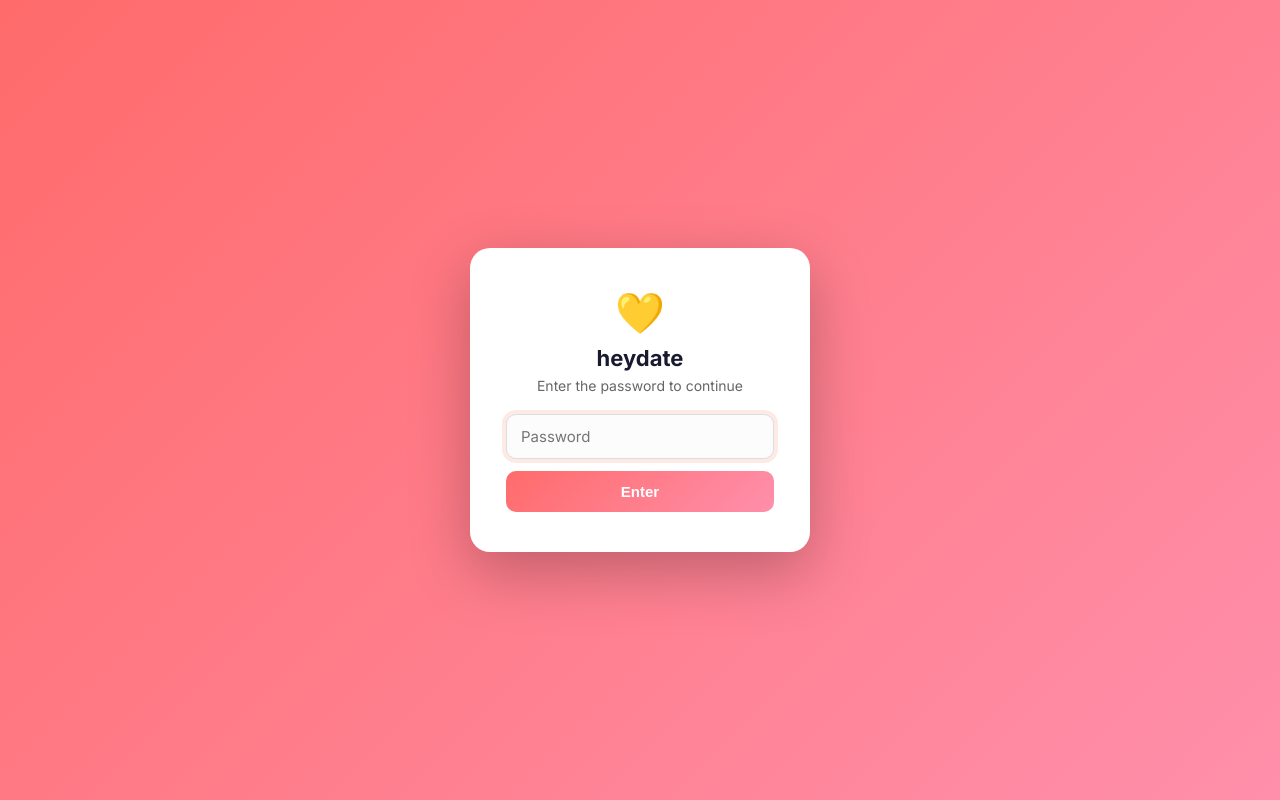
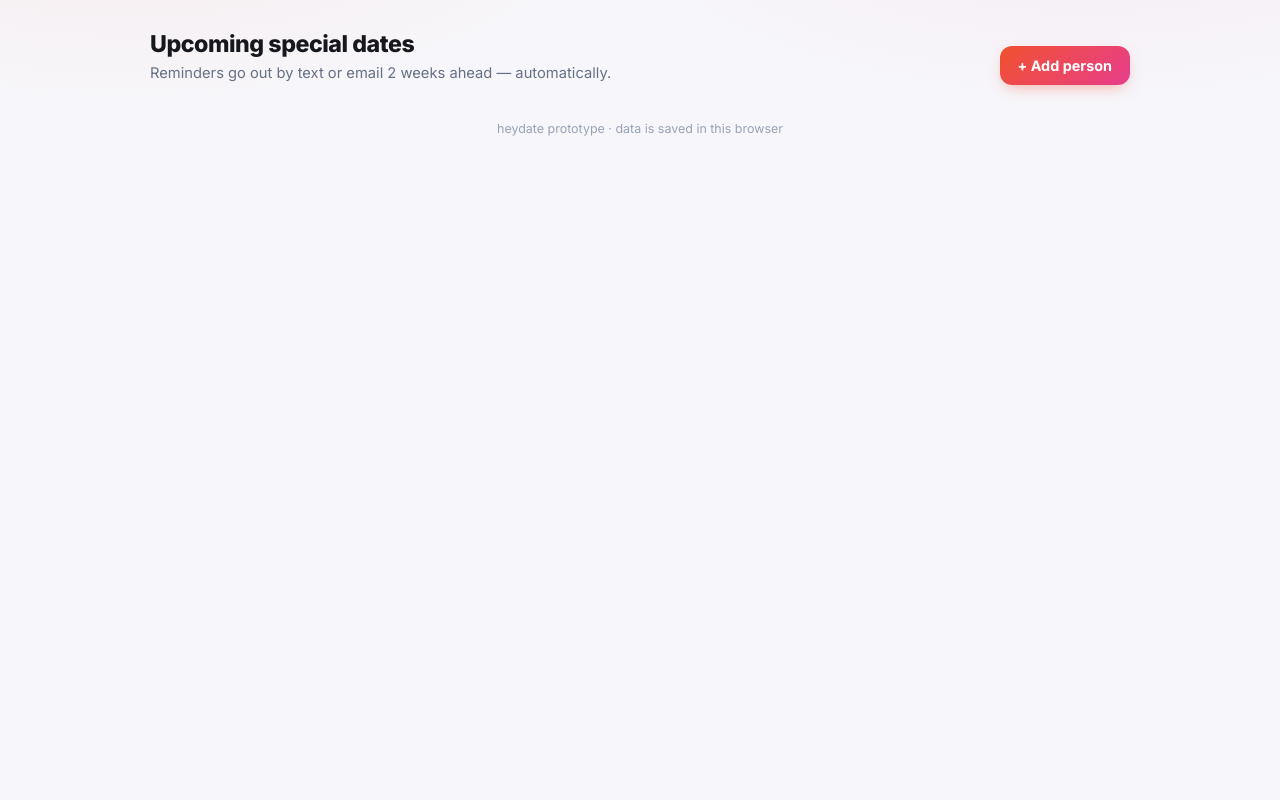
Before and after one commit to noobmaster6967/Heydate-Idea, a plain HTML site: page index.html in a window 1280 px wide. Drawn offline with Linux system fonts and the light colour scheme.

Commit message:
Remove password gate from index.html

```diff
--- a/index.html
+++ b/index.html
@@ -168,49 +168,7 @@
 </style>
 </head>
 <body>
-  <!-- ===== heydate password gate (paste right after <body>) ===== -->
-<div id="hd-gate" style="position:fixed;inset:0;z-index:99999;background:linear-gradient(135deg,#ff6b6b,#ff8fab);display:flex;align-items:center;justify-content:center;font-family:Inter,system-ui,sans-serif;">
-  <div style="background:#fff;padding:40px 36px;border-radius:20px;box-shadow:0 20px 60px rgba(0,0,0,.25);text-align:center;max-width:340px;width:90%;">
-    <div style="font-size:40px;margin-bottom:8px;">💛</div>
-    <h1 style="margin:0 0 6px;font-size:22px;color:#1a1a2e;">heydate</h1>
-    <p style="margin:0 0 20px;color:#666;font-size:14px;">Enter the password to continue</p>
-    <input id="hd-gate-input" type="password" placeholder="Password" style="width:100%;box-sizing:border-box;padding:12px 14px;border:1px solid #ddd;border-radius:10px;font-size:15px;margin-bottom:12px;outline:none;">
-    <button id="hd-gate-btn" style="width:100%;padding:12px;border:none;border-radius:10px;background:linear-gradient(135deg,#ff6b6b,#ff8fab);color:#fff;font-size:15px;font-weight:600;cursor:pointer;">Enter</button>
-    <p id="hd-gate-err" style="display:none;color:#e63946;font-size:13px;margin:12px 0 0;">Incorrect password</p>
-  </div>
-</div>
-<script>
-(function(){
-  var PASSWORD = "heydate2026"; // <-- change this to your password
-  var gate = document.getElementById("hd-gate");
-  if (sessionStorage.getItem("hd-auth") === "1"){ gate.remove(); return; }
-  document.body.style.overflow = "hidden";
-  function tryEnter(){
-    if (document.getElementById("hd-gate-input").value === PASSWORD){
-      sessionStorage.setItem("hd-auth","1");
-      document.body.style.overflow = "";
-      gate.remove();
-    } else {
-      document.getElementById("hd-gate-err").style.display = "block";
-    }
-  }
-  document.getElementById("hd-gate-btn").addEventListener("click", tryEnter);
-  document.getElementById("hd-gate-input").addEventListener("keydown", function(e){ if(e.key==="Enter") tryEnter(); });
-  document.getElementById("hd-gate-input").focus();
-})();
-</script>
-<!-- ===== end password gate ===== -->
-<header>
-  <div class="header-inner">
-    <div class="logo">hey<span>date</span> 🎁</div>
-    <nav>
-      <button id="nav-dashboard" class="active" onclick="go('dashboard')">Upcoming</button>
-      <button id="nav-people" onclick="go('people')">People</button>
-      <button id="nav-deals" onclick="go('deals')">Deals <span class="badge" id="dealBadge" style="display:none"></span></button>
-      <button id="nav-reminders" onclick="go('reminders')">Reminders <span class="badge" id="remBadge" style="display:none"></span></button>
-    </nav>
-  </div>
-</header>
+
 
 <main>
   <!-- DASHBOARD -->
@@ -794,6 +752,6 @@ function toast(msg){
 document.querySelectorAll('.modal-bg').forEach(m=>m.addEventListener('click',e=>{if(e.target===m)m.classList.remove('open')}));
 
 render();
-</script>
+<script src="heydate-auth.js"></script>
 </body>
 </html>
```
